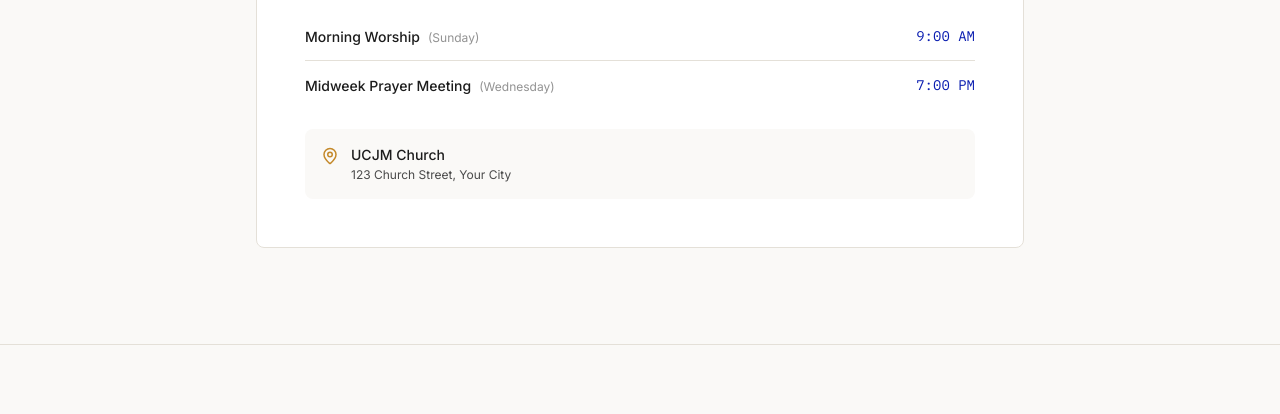
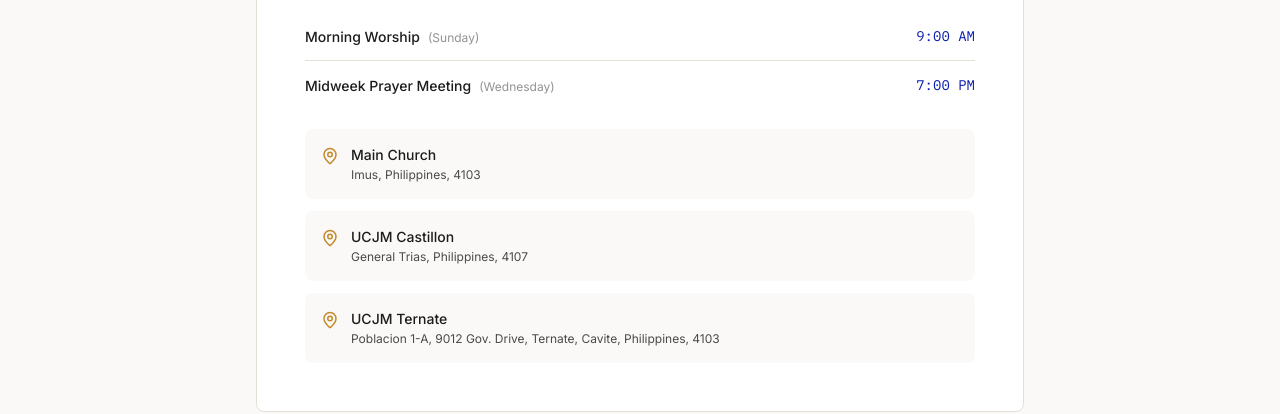
Before and after one commit to Stablhr/ucjm_website, a React (Vite) app: page / in a window 1280 px wide. Shown: the part 1900-2314 px from the top of the page. Built offline with nearby package versions, Linux system fonts and the light colour scheme; no server answers; the database is empty.

Commit message:
adding address

```diff
--- a/src/features/home/ServiceTimes.jsx
+++ b/src/features/home/ServiceTimes.jsx
@@ -4,6 +4,12 @@ import useScrollReveal from '../../hooks/useScrollReveal'
 const services = [
   { day: 'Sunday', label: 'Morning Worship', time: '9:00 AM' },
   { day: 'Wednesday', label: 'Midweek Prayer Meeting', time: '7:00 PM' },
+]
+
+const locations = [
+  { name: 'Main Church', address: 'Imus, Philippines, 4103' },
+  { name: 'UCJM Castillon', address: 'General Trias, Philippines, 4107' },
+  { name: 'UCJM Ternate', address: 'Poblacion 1-A, 9012 Gov. Drive, Ternate, Cavite, Philippines, 4103' },
 ]
 
 export default function ServiceTimes() {
@@ -41,12 +47,16 @@ export default function ServiceTimes() {
             ))}
           </div>
 
-          <div className="mt-8 flex items-start gap-3 rounded-lg bg-ivory p-4">
-            <MapPin size={18} className="mt-0.5 shrink-0 text-accent-warm" />
-            <div>
-              <p className="text-sm font-medium text-charcoal">UCJM Church</p>
-              <p className="mt-0.5 text-xs text-slate">123 Church Street, Your City</p>
-            </div>
+          <div className="mt-8 space-y-3">
+            {locations.map((loc) => (
+              <div key={loc.name} className="flex items-start gap-3 rounded-lg bg-ivory p-4">
+                <MapPin size={18} className="mt-0.5 shrink-0 text-accent-warm" />
+                <div>
+                  <p className="text-sm font-medium text-charcoal">{loc.name}</p>
+                  <p className="mt-0.5 text-xs text-slate">{loc.address}</p>
+                </div>
+              </div>
+            ))}
           </div>
         </div>
       </div>
```
